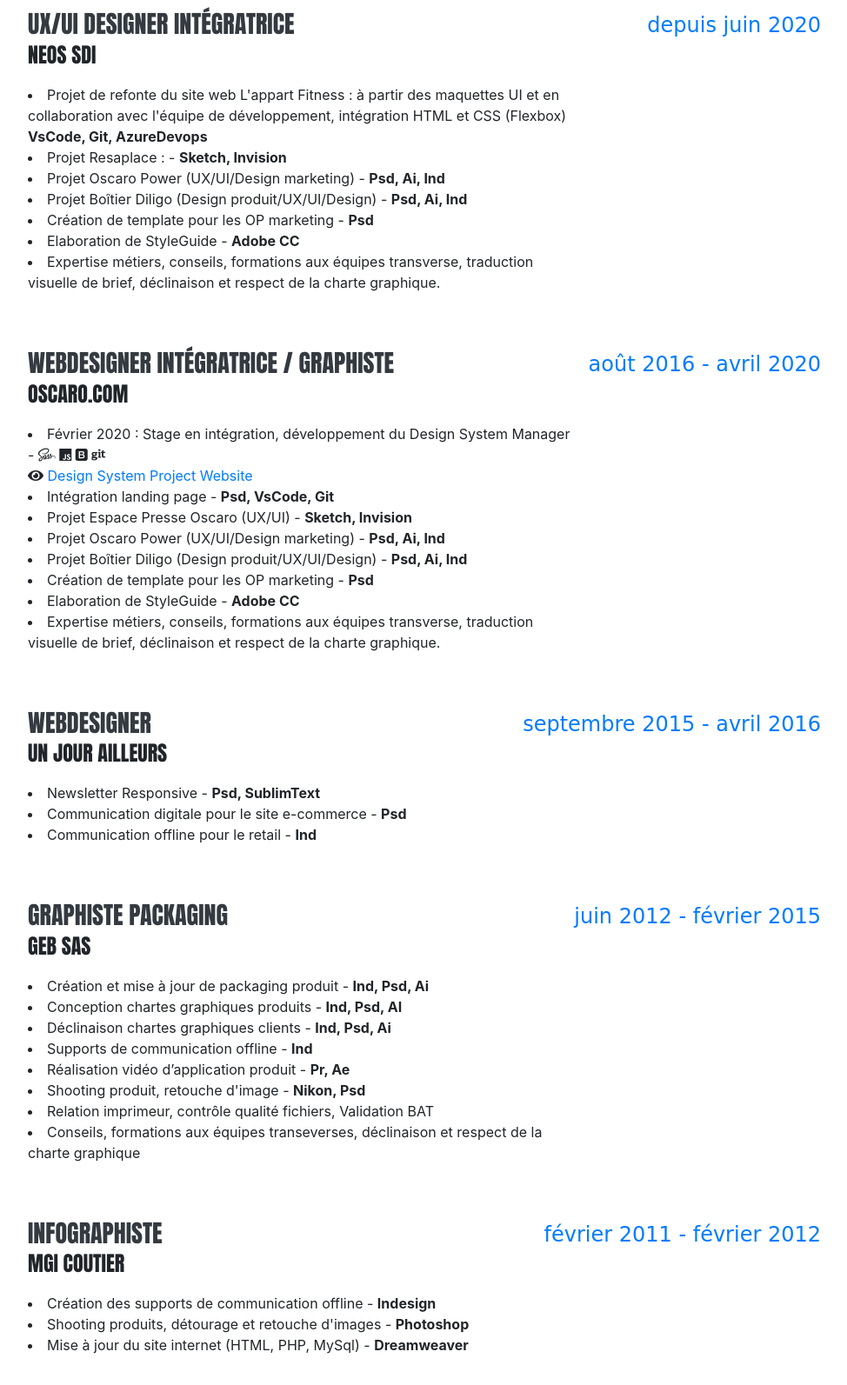
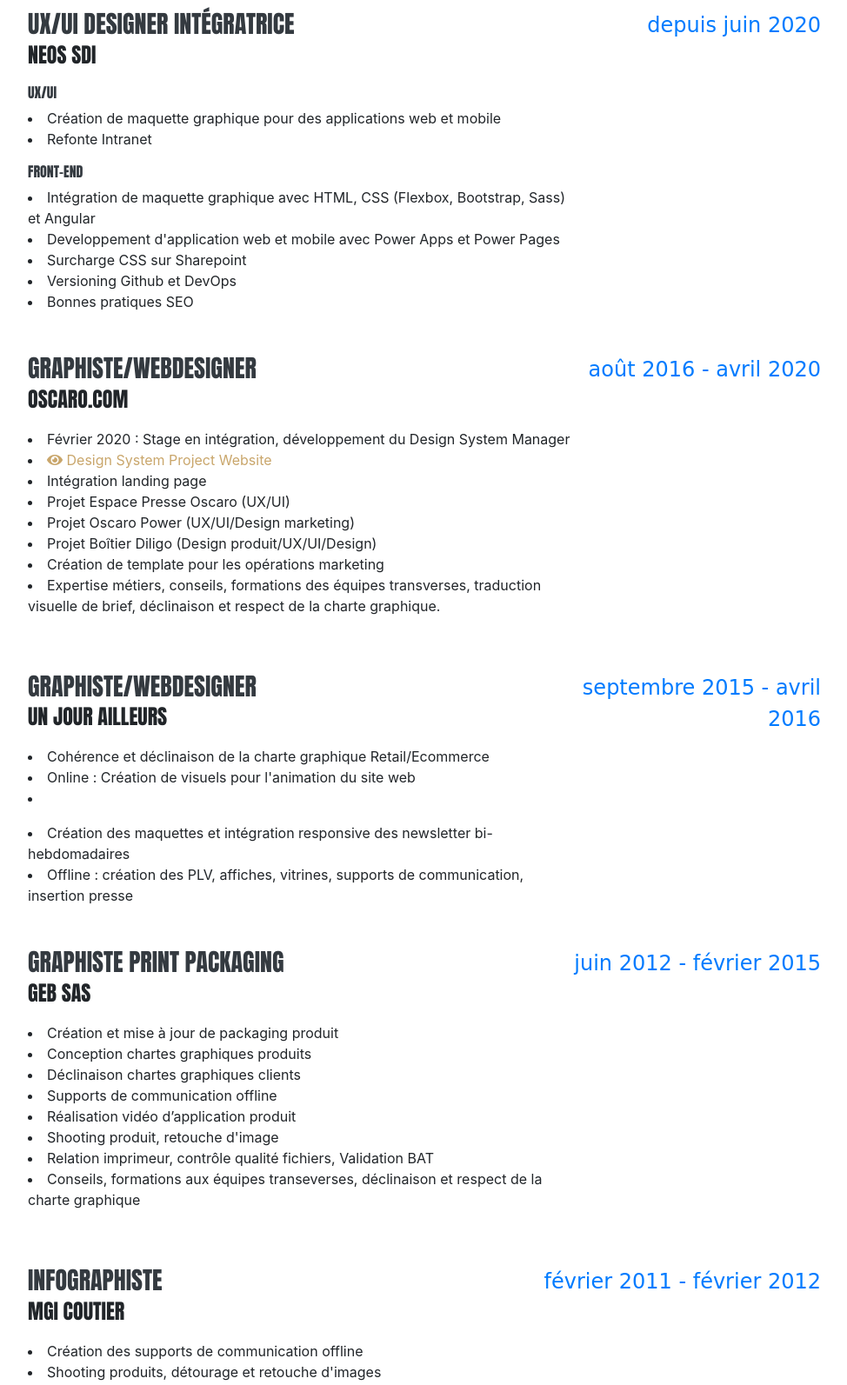
Before and after one commit to MelodieBo/resume2021, a website with bundled scripts: page index.html in a window 1280 px wide. Shown: the part 1300-2893 px from the top of the page at 87% size, without its empty margins (288-1262 px from the left). Built offline with nearby package versions, Linux system fonts and the light colour scheme; a web font is replaced by a local one.

Commit message:
update Html + css link

```diff
--- a/index.html
+++ b/index.html
@@ -139,14 +139,17 @@
           <div class="resume-content">
             <h3 class="mb-0">Ux/Ui Designer Intégratrice</h3>
             <div class="subheading mb-3">Neos Sdi</div>
-            <p>
-              <li>Projet de refonte du site web L'appart Fitness : à partir des maquettes UI et en collaboration avec l'équipe de développement, intégration HTML et CSS (Flexbox) <b>VsCode, Git, AzureDevops</b></li>
-              <li>Projet Resaplace :  - <b>Sketch, Invision</b></li>
-              <li>Projet Oscaro Power (UX/UI/Design marketing) - <b>Psd, Ai, Ind</b></li>
-              <li>Projet Boîtier Diligo (Design produit/UX/UI/Design) - <b>Psd, Ai, Ind</b></li>
-              <li>Création de template pour les OP marketing - <b>Psd</b></li>
-              <li>Elaboration de StyleGuide - <b>Adobe CC</b></li>
-              <li>Expertise métiers, conseils, formations aux  équipes transverse, traduction visuelle de brief, déclinaison et respect de la charte graphique.</li>
+                <h6>UX/UI</h6>
+                <li>Création de maquette graphique pour des applications web et mobile</li>
+                <li class="mb-3">Refonte Intranet</li>
+
+                <h6>Front-end</h6>
+                <li> Intégration de maquette graphique avec  HTML, CSS (Flexbox, Bootstrap, Sass) et Angular </li>
+                <li>Developpement d'application web et mobile avec Power Apps et Power Pages</li>
+                <li>Surcharge CSS sur Sharepoint</li>
+                <li>Versioning Github et DevOps</li>
+                <li>Bonnes pratiques SEO</li>
+                </li
             </p>
           </div>
           <div class="resume-date text-md-right handscript">
@@ -156,24 +159,20 @@
 
         <div class="resume-item d-flex flex-column flex-md-row justify-content-between mb-5">
           <div class="resume-content">
-            <h3 class="mb-0">Webdesigner Intégratrice / Graphiste</h3>
+            <h3 class="mb-0">Graphiste/Webdesigner</h3>
             <div class="subheading mb-3">Oscaro.com</div>
             <p>
-              <li>Février 2020 : Stage en intégration, développement du Design System Manager -
-                <i class="fab fa-sass"></i>
-                <i class="fab fa-js"></i>
-                <i class="fab fa-bootstrap"></i>
-                <i class="fab fa-git"></i> </br>
-                <i class="fa fa-eye" aria-hidden="true"></i>
-                <a target="blank" href="https://melodiebo.github.io/designsystemproject/">Design System Project Website</a>
+              <li>Février 2020 : Stage en intégration, développement du Design System Manager </li>
+              <li>
+                <i class="fa fa-eye link" aria-hidden="true"></i>
+                <a class="link" target="blank" href="https://melodiebo.github.io/designsystemproject/">Design System Project Website</a>
               </li>
-              <li>Intégration landing page - <b>Psd, VsCode, Git</b></li>
-              <li>Projet Espace Presse Oscaro (UX/UI) - <b>Sketch, Invision</b></li>
-              <li>Projet Oscaro Power (UX/UI/Design marketing) - <b>Psd, Ai, Ind</b></li>
-              <li>Projet Boîtier Diligo (Design produit/UX/UI/Design) - <b>Psd, Ai, Ind</b></li>
-              <li>Création de template pour les OP marketing - <b>Psd</b></li>
-              <li>Elaboration de StyleGuide - <b>Adobe CC</b></li>
-              <li>Expertise métiers, conseils, formations aux  équipes transverse, traduction visuelle de brief, déclinaison et respect de la charte graphique.</li>
+              <li>Intégration landing page</li>
+              <li>Projet Espace Presse Oscaro (UX/UI)</li>
+              <li>Projet Oscaro Power (UX/UI/Design marketing)</li>
+              <li>Projet Boîtier Diligo (Design produit/UX/UI/Design)</li>
+              <li>Création de template pour les opérations marketing</li>
+              <li>Expertise métiers, conseils, formations des équipes transverses, traduction visuelle de brief, déclinaison et respect de la charte graphique.</li>
             </p>
           </div>
           <div class="resume-date text-md-right handscript">
@@ -183,12 +182,13 @@
 
         <div class="resume-item d-flex flex-column flex-md-row justify-content-between mb-5">
           <div class="resume-content">
-            <h3 class="mb-0">Webdesigner</h3>
+            <h3 class="mb-0">Graphiste/Webdesigner</h3>
             <div class="subheading mb-3">Un Jour Ailleurs</div>
             <p>
-              <li>Newsletter Responsive - <b>Psd, SublimText</b></li>
-              <li>Communication digitale pour le site e-commerce - <b>Psd</b></li>
-              <li>Communication offline pour le retail - <b>Ind</b></li></p>
+              <li>Cohérence et déclinaison de la charte graphique Retail/Ecommerce</li>
+              <li>Online : Création de visuels pour l'animation du site web<li></p>
+              <li>Création des maquettes et intégration responsive des newsletter bi-hebdomadaires</li>
+              <li>Offline : création des PLV, affiches, vitrines, supports de communication, insertion presse</li>
           </div>
           <div class="resume-date text-md-right handscript">
             <span class="text-primary">Septembre 2015 - Avril 2016</span>
@@ -197,15 +197,15 @@
 
         <div class="resume-item d-flex flex-column flex-md-row justify-content-between mb-5">
           <div class="resume-content">
-            <h3 class="mb-0">Graphiste Packaging</h3>
+            <h3 class="mb-0">Graphiste Print Packaging</h3>
             <div class="subheading mb-3">GEB SAS</div>
             <p>
-              <li>Création et mise à jour de packaging produit - <b>Ind, Psd, Ai</b></li>
-              <li>Conception chartes graphiques produits - <b>Ind, Psd, AI</b></li>
-              <li>Déclinaison chartes graphiques clients - <b>Ind, Psd, Ai</b></li>
-              <li>Supports de communication offline - <b>Ind</b></li>
-              <li>Réalisation vidéo d’application produit - <b>Pr, Ae</b></li>
-              <li>Shooting produit, retouche d'image - <b>Nikon, Psd</b></li>
+              <li>Création et mise à jour de packaging produit</li>
+              <li>Conception chartes graphiques produits</li>
+              <li>Déclinaison chartes graphiques clients</li>
+              <li>Supports de communication offline</li>
+              <li>Réalisation vidéo d’application produit</li>
+              <li>Shooting produit, retouche d'image</li>
               <li>Relation imprimeur, contrôle qualité fichiers, Validation BAT</li>
               <li>Conseils, formations aux équipes transeverses, déclinaison et respect de la charte graphique</li></p>
           </div>
@@ -219,18 +219,16 @@
             <h3 class="mb-0">Infographiste</h3>
             <div class="subheading mb-3">MGI coutier</div>
             <p>
-              <li>Création des supports de communication offline - <b>Indesign</b></li>
-              <li>Shooting produits, détourage et retouche d'images - <b>Photoshop</b></li>
-              <li>Mise à jour du site internet (HTML, PHP, MySql) - <b>Dreamweaver</b></li>
+              <li>Création des supports de communication offline</li>
+              <li>Shooting produits, détourage et retouche d'images</li>
+              <li>Mise à jour du site internet</li>
             </p>
           </div>
           <div class="resume-date text-md-right handscript">
             <span class="text-primary">Février 2011 - Février 2012</span>
           </div>
         </div>
-
       </div>
-
     </section>
 
     <hr class="m-0">
--- a/scss/_global.scss
+++ b/scss/_global.scss
@@ -85,3 +85,7 @@
     }
   }
 }
+
+.link {
+  color: $yellow!important;
+}
```
Also changed, not shown: css/resume.css, css/resume.min.css, scss/resume.css, 1 other file.
